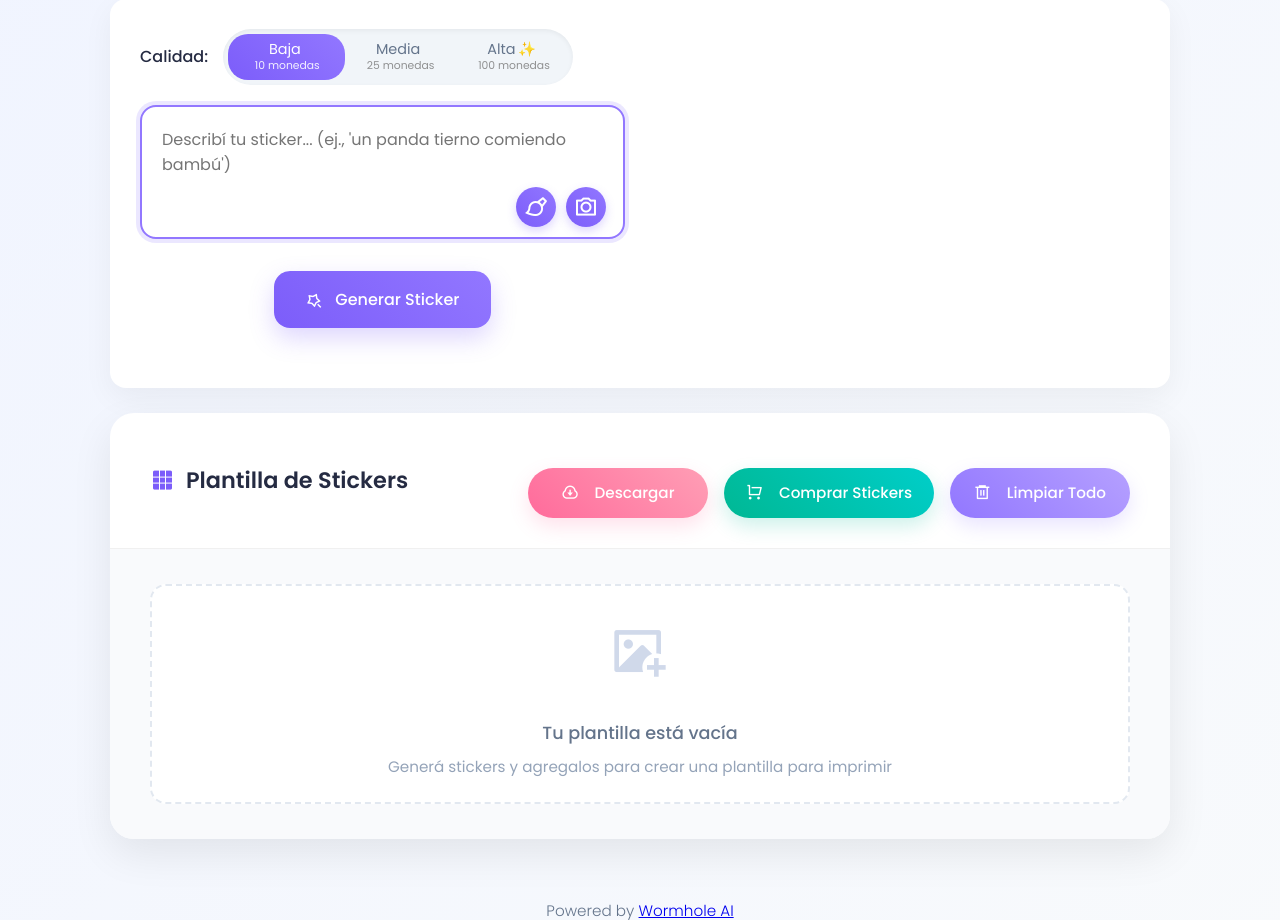
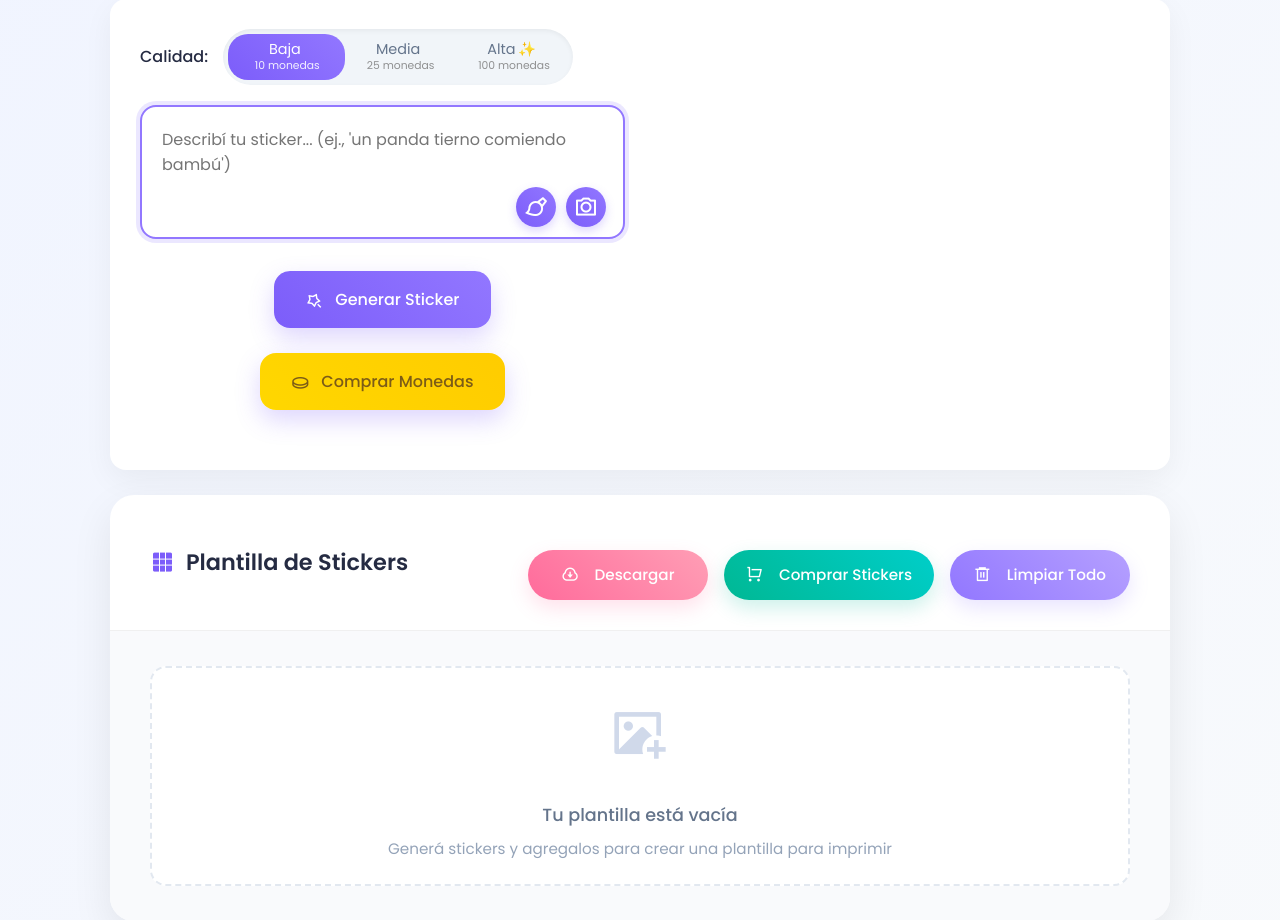
Before and after one commit to santipdmonte/StickerMakerAPP, a Flask app: page / in a window 1280 px wide. Shown: the part 236-1156 px from the top of the page. Run offline with Flask 3, Linux system fonts and the light colour scheme; data that the repository does not hold is empty; some libraries are stand-ins or nearby versions.

Commit message:
Create the btn, style and functionality

```diff
--- a/app/static/css/styles.css
+++ b/app/static/css/styles.css
@@ -2844,3 +2844,8 @@ body.modal-open {
     justify-content: center;
   }
 }
+
+.generate-btn-coins{
+    background: linear-gradient(45deg, #ffd700, #ffcc00);
+    color: #7c5c17;
+}
--- a/app/static/js/script.js
+++ b/app/static/js/script.js
@@ -38,6 +38,7 @@ document.addEventListener('DOMContentLoaded', () => {
     // UI Elements
     const promptInput = document.getElementById('prompt-input');
     const generateBtn = document.getElementById('generate-btn');
+    const buyCoinsGenerateBtn = document.getElementById('generate-btn-coins');
     const resultsSection = document.getElementById('results-section');
     const loadingSpinner = document.getElementById('loading-spinner');
     const stickerImage = document.getElementById('sticker-image');
@@ -260,6 +261,7 @@ document.addEventListener('DOMContentLoaded', () => {
 
     // Coins button click handler
     buyCoinsHeaderBtn.addEventListener('click', showCoinsModal);
+    buyCoinsGenerateBtn.addEventListener('click', showCoinsModal);
 
     // Coins modal close button handler
     coinsModalCloseBtn.addEventListener('click', hideCoinsModal);
--- a/app/templates/index.html
+++ b/app/templates/index.html
@@ -87,6 +87,7 @@
                     </div>
 
                     <button id="generate-btn"><i class="ri-magic-line"></i> Generar Sticker</button>
+                    <button id="generate-btn-coins" class="generate-btn-coins"><i class="ri-coin-line"></i> Comprar Monedas</button>
                 </div>
 
                 <div class="results-section" id="results-section">
```
